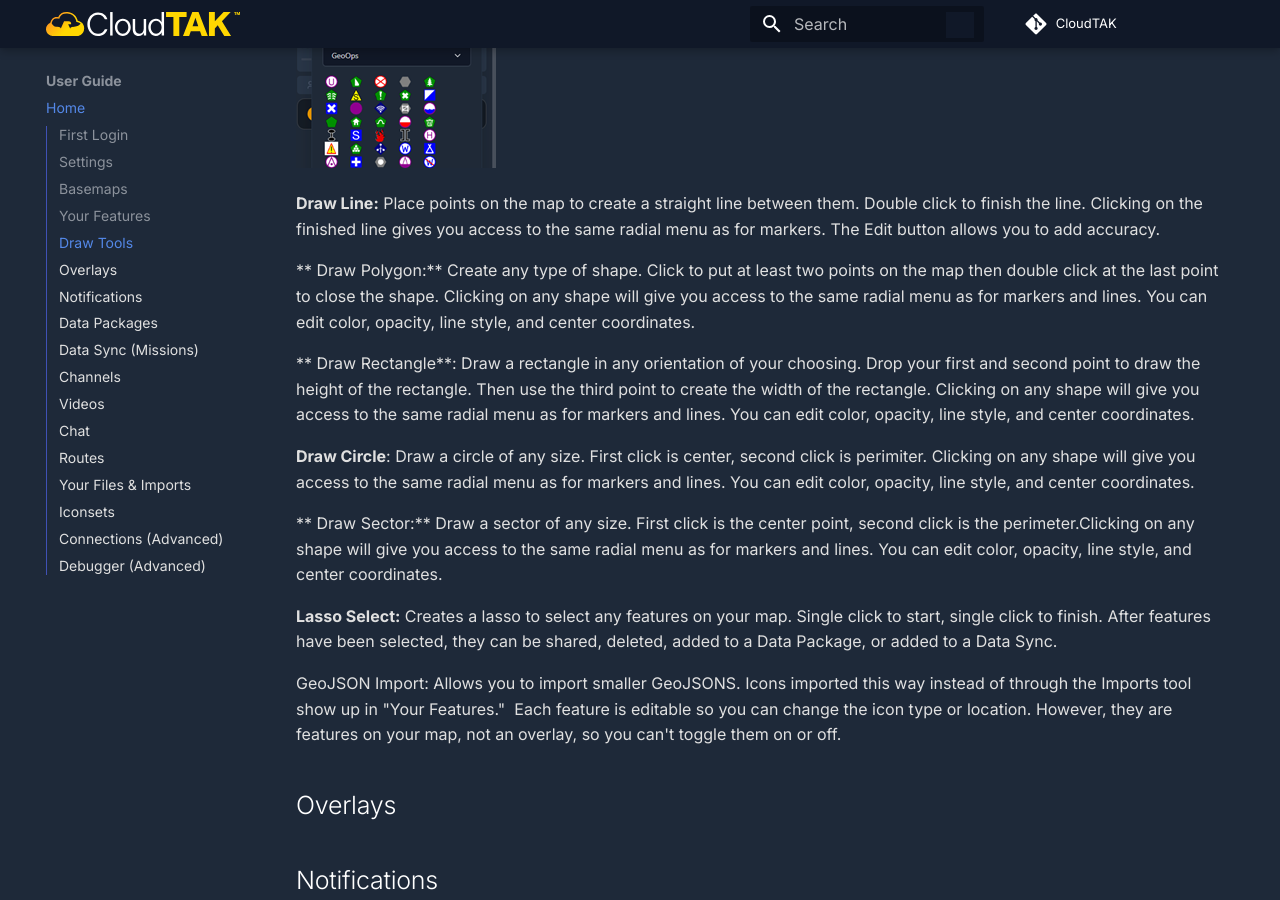
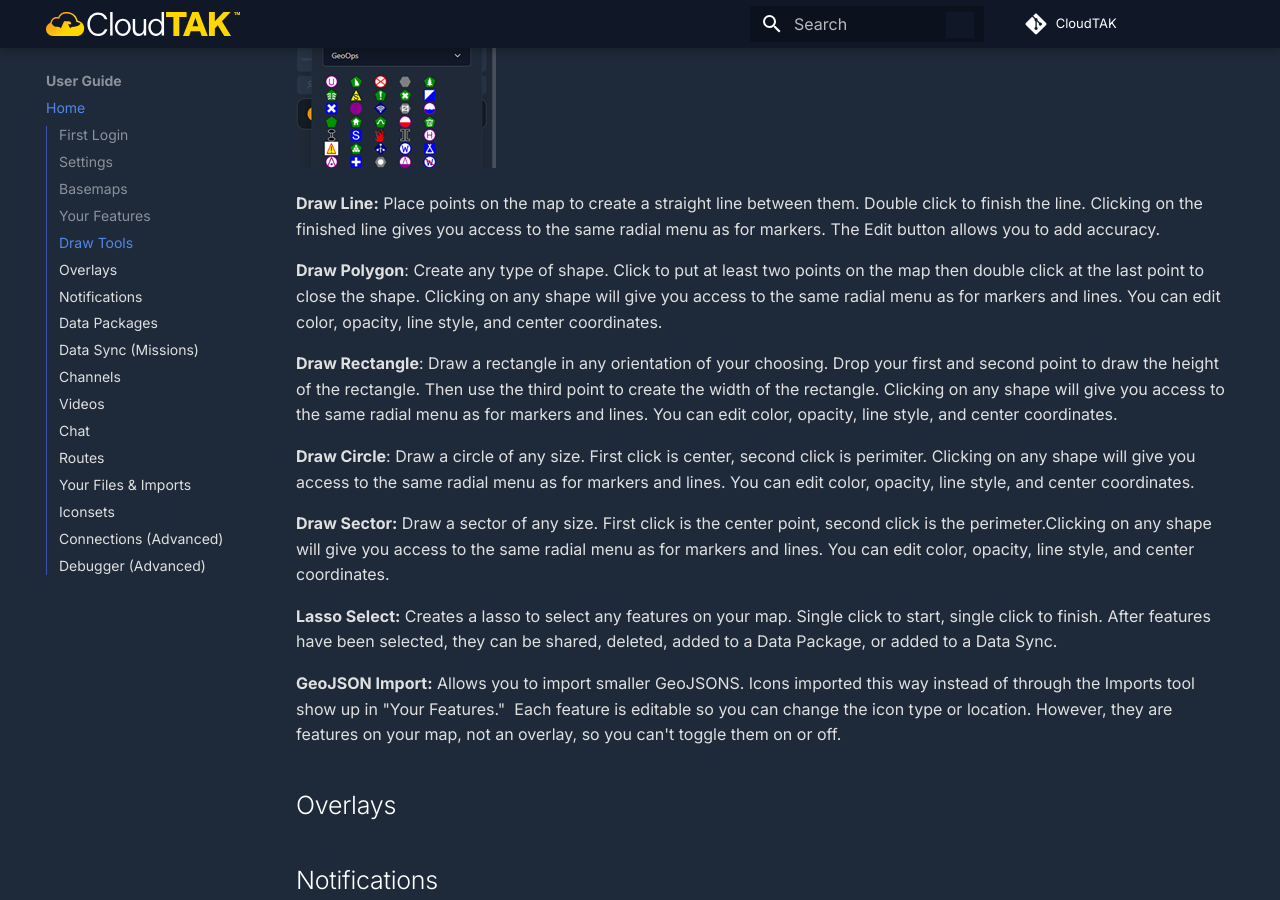
Before and after one commit to dfpc-coe/CloudTAK-Docs, an MkDocs documentation site: the page built from docs/user.md, in a window 1280 px wide and 900 px high, scrolled down 3472 px. Built offline with MkDocs 1.6.1 and Material for MkDocs 9.7.7, drawn with Linux system fonts in a browser that asks for light colours; comment, search, counter and statistics services are not loaded; some of the changed text lies outside the part shown.

Commit message:
Formatting changes

```diff
--- a/docs/user.md
+++ b/docs/user.md
@@ -44,9 +44,15 @@ Click on the pencil icon in the top right corner to open the drawing tool option
 
 **Coordinate Input:** Place a marker of your choice at the coordinates that you enter
 
-**Range & Bearing: **Create a line of specified bearing and distance originating from chosen coordinates.
 
-** Range Rings**: Create rings at specified distances from the point of origin. Useful for evacuation operations, searches, and manhunts.
+
+**Range & Bearing:** Create a line of specified bearing and distance originating from chosen coordinates.
+
+
+
+**Range Rings:** Create rings at specified distances from the point of origin. Useful for evacuation operations, searches, and manhunts.
+
+
 
  **Draw Point:** Opens a window with 5 different points to choose from. Select the desired icon then click on the map to drop the point. Click on the point to access the radial menu.
 
@@ -66,19 +72,33 @@ CloudTAK supports many iconsets (view them by clicking Style ->Select Icon). Not
 
 ![](assets/2026-01-16-11-30-14-image.png)
 
+
+
 **Draw Line:** Place points on the map to create a straight line between them. Double click to finish the line. Clicking on the finished line gives you access to the same radial menu as for markers. The Edit button allows you to add accuracy.
 
-** Draw Polygon:** Create any type of shape. Click to put at least two points on the map then double click at the last point to close the shape. Clicking on any shape will give you access to the same radial menu as for markers and lines. You can edit color, opacity, line style, and center coordinates.
 
-** Draw Rectangle**: Draw a rectangle in any orientation of your choosing. Drop your first and second point to draw the height of the rectangle. Then use the third point to create the width of the rectangle. Clicking on any shape will give you access to the same radial menu as for markers and lines. You can edit color, opacity, line style, and center coordinates.
+
+**Draw Polygon**: Create any type of shape. Click to put at least two points on the map then double click at the last point to close the shape. Clicking on any shape will give you access to the same radial menu as for markers and lines. You can edit color, opacity, line style, and center coordinates.
+
+
+
+**Draw Rectangle**: Draw a rectangle in any orientation of your choosing. Drop your first and second point to draw the height of the rectangle. Then use the third point to create the width of the rectangle. Clicking on any shape will give you access to the same radial menu as for markers and lines. You can edit color, opacity, line style, and center coordinates.
+
+
 
  **Draw Circle**: Draw a circle of any size. First click is center, second click is perimiter. Clicking on any shape will give you access to the same radial menu as for markers and lines. You can edit color, opacity, line style, and center coordinates.
 
-** Draw Sector:** Draw a sector of any size. First click is the center point, second click is the perimeter.Clicking on any shape will give you access to the same radial menu as for markers and lines. You can edit color, opacity, line style, and center coordinates.
+
+
+**Draw Sector:** Draw a sector of any size. First click is the center point, second click is the perimeter.Clicking on any shape will give you access to the same radial menu as for markers and lines. You can edit color, opacity, line style, and center coordinates.
+
+
 
  **Lasso Select:** Creates a lasso to select any features on your map. Single click to start, single click to finish. After features have been selected, they can be shared, deleted, added to a Data Package, or added to a Data Sync.
 
- GeoJSON Import: Allows you to import smaller GeoJSONS. Icons imported this way instead of through the Imports tool show up in "Your Features."  Each feature is editable so you can change the icon type or location. However, they are features on your map, not an overlay, so you can't toggle them on or off.
+
+
+**GeoJSON Import:** Allows you to import smaller GeoJSONS. Icons imported this way instead of through the Imports tool show up in "Your Features."  Each feature is editable so you can change the icon type or location. However, they are features on your map, not an overlay, so you can't toggle them on or off.
 
 ## Overlays
 
```
